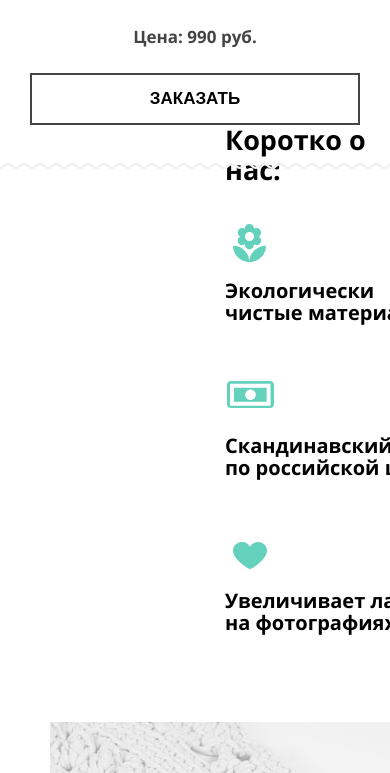
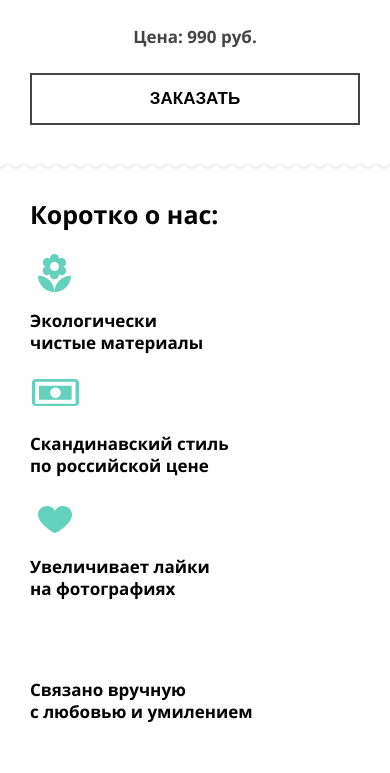
Before and after one commit to multiversal-destroyer/mishka, a website: page source/index.html in a window 390 px wide. Shown: the part 1227-2000 px from the top of the page. Drawn offline with nearby package versions, Linux system fonts and the light colour scheme; files that its build step writes are made by us from their sources.

Commit message:
feat: add media queries for about

```diff
--- a/source/index.html
+++ b/source/index.html
@@ -115,7 +115,7 @@
         <p class="about__text">Экологически <br> чистые материалы</p>
         <p class="about__text">Связано вручную <br> с любовью и умилением</p>
         <p class="about__text">Скандинавский стиль <br> по российской цене</p>
-        <p class="about__text">Поддержка отечественного производителя</p>
+        <p class="about__text">Поддержка отечественного <br> производителя</p>
         <p class="about__text">Увеличивает лайки <br> на фотографиях</p>
         <p class="about__text">Поставляется <br> в подарочной упаковке</p>
       </div>
--- a/source/sass/blocks/_about.scss
+++ b/source/sass/blocks/_about.scss
@@ -1,85 +1,162 @@
 .about {
+  padding: 0 30px;
   margin-bottom: 168px;
+
+  @media (min-width: $tablet-width) {
+    margin-left: 52px;
+    margin-bottom: 168px;
+  }
+
+  @media (min-width: $desktop-width) {
     margin-left: 225px;
+  }
 
   &__title {
     grid-column: 1 / -1;
+    font-size: 25px;
+    margin-bottom: 81px;
+
+    @media (min-width: $tablet-width) {
+      font-size: 27px;
       margin-bottom: 95px;
+    }
   }
 
   &__wrapper {
+    display: flex;
+    flex-direction: column;
+    row-gap: 79px;
+
+    @media (min-width: $tablet-width) {
       display: grid;
       grid-template-columns: 265px 325px;
+      row-gap: 111px;
+      column-gap: 68px;
+    }
+
+    @media (min-width: $desktop-width) {
       column-gap: 85px;
-    row-gap: 111px;
+    }
+
+
   }
 
   &__text {
     position: relative;
-    font-size: 20px;
     line-height: 22px;
     font-weight: 700;
     color: $black;
+    font-size: 17px;
 
-    &:nth-child(1)::before {
+    @media (min-width: $tablet-width) {
+      font-size: 20px;
+    }
+
+    &:nth-child(1) {
+      order: 1;
+
+      &::before {
         position: absolute;
         content: "";
         background-image: url("../img/icon-1.svg");
         background-repeat: no-repeat;
         width: 33px;
         height: 38px;
-      bottom: 62px;
+        top: -56px;
         left: 8px;
       }
-    &:nth-child(2)::before {
+    }
+
+    &:nth-child(2) {
+      order: 4;
+
+      @media (min-width: $tablet-width) {
+        order: 2;
+      }
+
+      &::before {
         position: absolute;
         content: "";
         background-image: url("../img/icon-2.svg");
         background-repeat: no-repeat;
         width: 35px;
         height: 34px;
-      bottom: 62px;
+        top: -52px;
         left: 3px;
       }
-    &:nth-child(3)::before {
+    }
+
+    &:nth-child(3) {
+      order: 2;
+
+      @media (min-width: $tablet-width) {
+        order: 3;
+      }
+
+      &::before {
         position: absolute;
         content: "";
         background-image: url("../img/icon-3.svg");
         background-repeat: no-repeat;
         width: 47px;
         height: 27px;
-      bottom: 71px;
+        top: -54px;
         left: 2px;
       }
-    &:nth-child(4)::before {
+    }
+
+    &:nth-child(4) {
+      order: 5;
+
+      @media (min-width: $tablet-width) {
+        order: 4;
+      }
+
+      &::before {
         position: absolute;
         content: "";
         background-image: url("../img/icon-4.svg");
         background-repeat: no-repeat;
         width: 55px;
         height: 23px;
-      bottom: 72px;
+        top: -52px;
         left: -5px;
       }
-    &:nth-child(5)::before {
+    }
+
+    &:nth-child(5) {
+      order: 3;
+
+      @media (min-width: $tablet-width) {
+        order: 5;
+      }
+
+      &::before {
         position: absolute;
         content: "";
         background-image: url("../img/icon-5.svg");
         background-repeat: no-repeat;
         width: 34px;
         height: 27px;
-      bottom: 65px;
+        top: -50px;
         left: 8px;
       }
-    &:nth-child(6)::before {
+    }
+
+
+    &:nth-child(6) {
+      order: 6;
+
+      &::before {
         position: absolute;
         content: "";
         background-image: url("../img/icon-6.svg");
         background-repeat: no-repeat;
         width: 33px;
         height: 32px;
-      bottom: 65px;
+        top: -54px;
         left: 3px;
       }
     }
   }
+}
--- a/source/sass/blocks/_featured.scss
+++ b/source/sass/blocks/_featured.scss
@@ -3,11 +3,12 @@
   display: flex;
   flex-direction: column;
   padding: 0 30px;
+  margin-bottom: 74px;
 
   @media (min-width: $tablet-width) {
     padding: 0 calc(32px + 50px) 0 50px;
     min-height: 572px;
-    margin-bottom: 68px;
+    margin-bottom: 59px;
   }
 
   @media (min-width: $desktop-width) {
```
Lines whose indentation alone changed are shown as unchanged.
